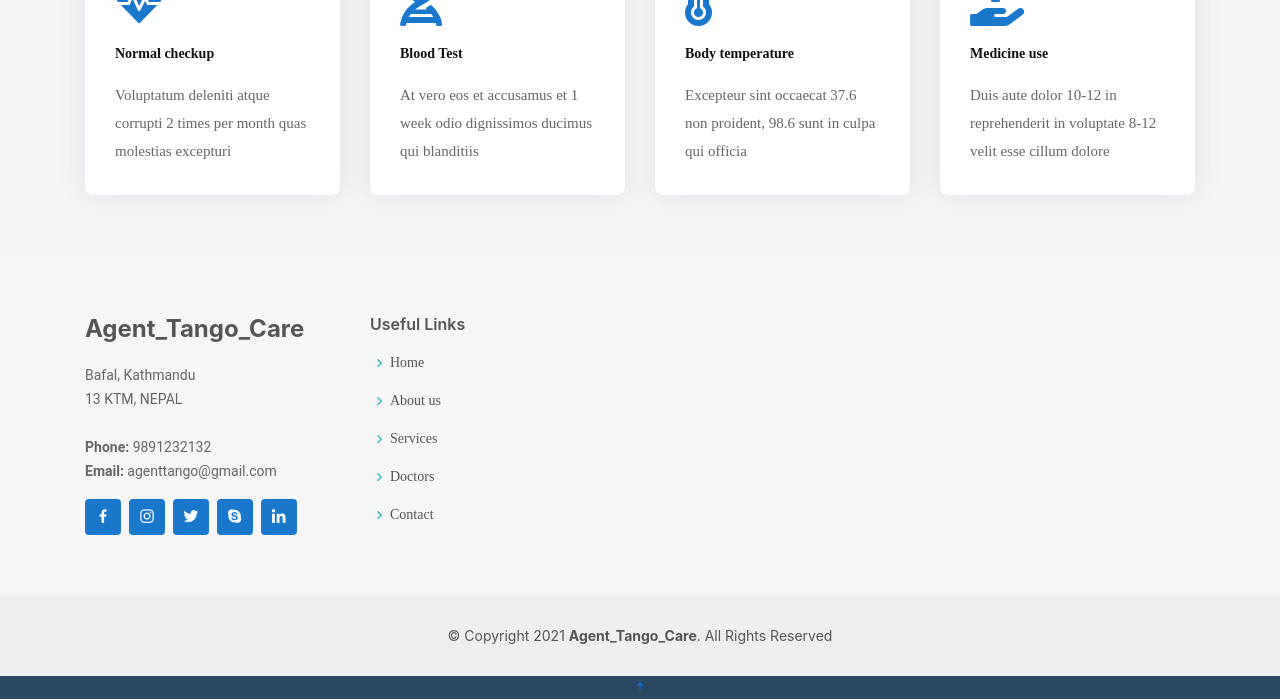
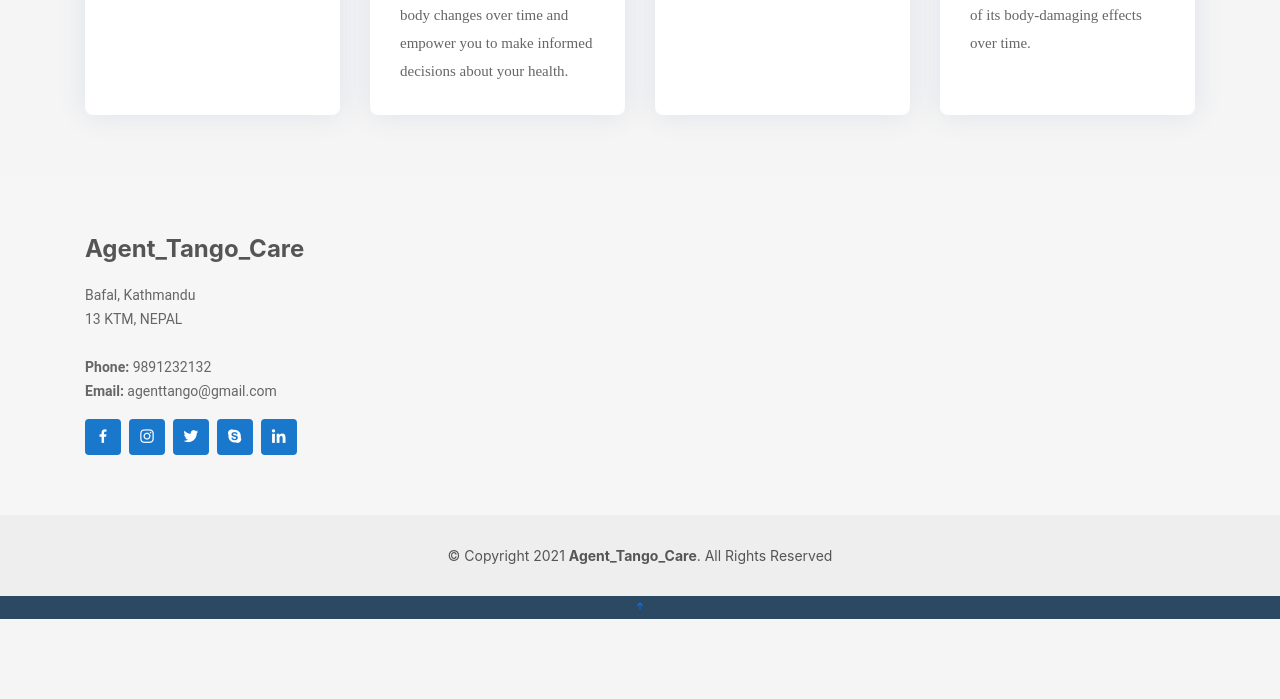
Before and after one commit to Rishabsrma/Final-Year-Project, a Django app: page / in a window 1280 px wide. Shown: the part 1134-1833 px from the top of the page. After the commit the page ends 1753 px from the top, so only its background shows below. Run offline with Django 4.2, Linux system fonts and the light colour scheme; parts of the project's set-up code (start-up, migrations or seed data) failed here and were passed over; some libraries are stand-ins or nearby versions; some web fonts are replaced.

Commit message:
added new things

```diff
--- a/hospital_system/views.py
+++ b/hospital_system/views.py
@@ -17,16 +17,18 @@ from django.contrib.auth.decorators import login_required
 def About(request):
     return render(request, 'about.html')
 
+
 def Home(request):
     return render(request, 'index.html')
+
 
 def Navbar(request):
     return render(request, 'navbar.html')
 
+
 def AdminDashboard(request):
     return render(request, 'admin-dashboard.html')
 
-@login_required
 def AdminPage(request):
     return render(request, 'admin_page.html')
 
--- a/templates/base.html
+++ b/templates/base.html
@@ -90,7 +90,7 @@
                     <nav class="navbar navbar-expand-lg navbar-light bg-light"> <button class="navbar-toggler" type="button" data-toggle="collapse" data-target="#bs-example-navbar-collapse-1"> <span class="navbar-toggler-icon"></span> </button> <a class="navbar-brand" href="{% url 'home' %}">AGENT TANGO</a>
                         <div class="collapse navbar-collapse" id="bs-example-navbar-collapse-1">
                             <ul class="navbar-nav">
-                                <li class="nav-item active"> <a class="nav-link" href="{% url 'home' %}">Home <span class="sr-only">(current)</span></a> </li>
+                                <li class="nav-item"> <a class="nav-link" href="{% url 'home' %}">Home <span class="sr-only">(current)</span></a> </li>
                                 {% if request.user.is_patient %}
                                 <li class="nav-item"> <a class="nav-link" href="{% url 'about' %}">About us </a> </li>
 
@@ -108,7 +108,7 @@
                               {% if request.user.is_patient %}
                               <ul class="navbar-nav">
                                 <li class="nav-item"> <a class="nav-link" href="{% url 'services' %}">Services</a> </li>
-                                <li class="nav-item"> <a class="nav-link" href="{% url 'doctors' %}">Doctors</a> </li>
+                                {% comment %} <li class="nav-item"> <a class="nav-link" href="{% url 'doctors' %}">Doctors</a> </li> {% endcomment %}
                                 <li class="nav-item"> <a class="nav-link" href="{% url 'faq' %}">FAQs</a> </li>
                                 <li class="nav-item"> <a class="nav-link" href="{% url 'patient-appointment' %}">Make an appointment</a> </li>
                               </ul>
@@ -118,10 +118,9 @@
                                     <div class="dropdown-menu dropdown-menu-right" aria-labelledby="navbarDropdownMenuLink"> <a class="dropdown-item" href="{% url 'passwordchange' %}">Change Password</a> <a class="dropdown-item" href="{% url 'profile' %}">Profile</a>
                                         <div class="dropdown-divider"> </div> <a class="dropdown-item" href="{% url 'logout' %}">Logout</a>
                                         {% endif %}
-                                        {% if request.user.is_not_authenticated %}
                                         <li class="nav-item"> <a class="nav-link" href="{% url 'login_view' %}">Login</a> </li>
                                         <li class="nav-item"> <a class="nav-link" href="{% url 'register' %}">Register</a> </li>
-                                        {% endif %}
+
 
                                     </div>
                                 </li>
--- a/templates/index.html
+++ b/templates/index.html
@@ -2,7 +2,7 @@
 
 {% load static %}
 {% block content %}
- {% comment %} <section id="home" class="d-flex align-items-center">
+  <section id="home" class="d-flex align-items-center">
     <div class="container">
       <h1>Welcome to Agent <br> Tango Healthcare</h1>
       <h2>We are team of Specialized Doctors.<br>"Your devotion and care bring healing, comfort and hope."</h2>
@@ -10,9 +10,9 @@
     </div>
   </section><!-- End Home -->
 <br><br><br><br><br><br><br><br>
-  <main id="main"> {% endcomment %}
+  <main id="main">
 
-    <div id="carouselExampleCaptions" class="carousel slide" data-ride="carousel">
+    {% comment %} <div id="carouselExampleCaptions" class="carousel slide" data-ride="carousel">
       <ol class="carousel-indicators">
         <li data-target="#carouselExampleCaptions" data-slide-to="0" class="active"></li>
         <li data-target="#carouselExampleCaptions" data-slide-to="1"></li>
@@ -49,7 +49,7 @@
         <span class="carousel-control-next-icon" aria-hidden="true"></span>
         <span class="sr-only">Next</span>
       </button>
-    </div>
+    </div> {% endcomment %}
     <!-- ======= Featured Services Section ======= -->
     <section id="featured-services" class="featured-services">
       <div class="container" data-aos="fade-up">
@@ -58,8 +58,8 @@
           <div class="col-md-6 col-lg-3 d-flex align-items-stretch mb-5 mb-lg-0">
             <div class="icon-box" data-aos="fade-up" data-aos-delay="100">
               <div class="icon"><i class="fas fa-heartbeat"></i></div>
-              <h4 class="title"><a href=""> Normal checkup</a></h4>
-              <p class="description">Voluptatum deleniti atque corrupti 2 times per month quas molestias excepturi</p>
+              <h4 class="title"><a href=""> Regular checkup</a></h4>
+              <p class="description">Regular check-ups can help find potential health issues before they become a problem. When you see your doctor regularly, they are able to detect health conditions or diseases early.</p>
             </div>
           </div>
 
@@ -67,7 +67,7 @@
             <div class="icon-box" data-aos="fade-up" data-aos-delay="400">
               <div class="icon"><i class="fas fa-dna"></i></div>
               <h4 class="title"><a href="">Blood Test</a></h4>
-              <p class="description">At vero eos et accusamus et 1 week odio dignissimos ducimus qui blanditiis</p>
+              <p class="description">Regular blood testing is one of the most important ways to keep track of your overall physical well-being. Getting tested at routine intervals can allow you to see the way your body changes over time and empower you to make informed decisions about your health.</p>
             </div>
           </div>
 
@@ -75,7 +75,7 @@
             <div class="icon-box" data-aos="fade-up" data-aos-delay="300">
               <div class="icon"><i class="fas fa-temperature-high"></i></div>
               <h4 class="title"><a href="">Body temperature</a></h4>
-              <p class="description">Excepteur sint occaecat 37.6 non proident, 98.6 sunt in culpa qui officia</p>
+              <p class="description">The measurement of body temperature can help detect illness. It can also monitor whether or not treatment is working. A high temperature is a fever.</p>
             </div>
           </div>
 
@@ -83,7 +83,7 @@
             <div class="icon-box" data-aos="fade-up" data-aos-delay="200">
               <div class="icon"><i class="fas fa-hand-holding-medical"></i></div>
               <h4 class="title"><a href="">Medicine use</a></h4>
-              <p class="description">Duis aute dolor 10-12 in reprehenderit in voluptate 8-12 velit esse cillum dolore</p>
+              <p class="description">Medicines can help control things like high blood pressure (hypertension) or high cholesterol. These drugs don't cure the underlying problem, but they can help prevent some of its body-damaging effects over time.</p>
             </div>
           </div>
 
@@ -116,7 +116,7 @@
               </div>
             </div>
           </div>
-
+          {% if request.user.is_authenticated %}
           <div class="col-lg-2 col-md-6 footer-links">
             <h4>Useful Links</h4>
             <ul>
@@ -128,18 +128,17 @@
             </ul>
           </div>
 
-          <!-- <div class="col-lg-3 col-md-6 footer-links">
+          <div class="col-lg-3 col-md-6 footer-links">
             <h4>Our Services</h4>
             <ul>
-              <li><i class="bx bx-chevron-right"></i> <a href="#">Web Design</a></li>
-              <li><i class="bx bx-chevron-right"></i> <a href="#">Extra Web Course</a></li>
-              <li><i class="bx bx-chevron-right"></i> <a href="#">Navbar Tutorial</a></li>
-              <li><i class="bx bx-chevron-right"></i> <a href="#">Marketing</a></li>
-              <li><i class="bx bx-chevron-right"></i> <a href="#">Graphic Design</a></li>
+              <li><i class="bx bx-chevron-right"></i> <a href="/patient-appointment">Make appointments</a></li>
+              <li><i class="bx bx-chevron-right"></i> <a href="/faq">FAQs</a></li>
+
             </ul>
           </div>
+          {% endif %}
 
-          <div class="col-lg-4 col-md-6 footer-newsletter">
+          <!--<div class="col-lg-4 col-md-6 footer-newsletter">
             <h4>Our Newsletter</h4>
             <p>Tamen quem nulla quae legam multos aute sint culpa legam noster magna</p>
             <form action="" method="post">
```
Also changed, not shown: templates/about.html (+8 -22 lines), templates/contact.html (+6 -17 lines), templates/faq.html (+4 -15 lines), templates/patient_appointment.html (+5 -16 lines), templates/services.html (+4 -15 lines), media/profile_pics/2.jpg (added).
